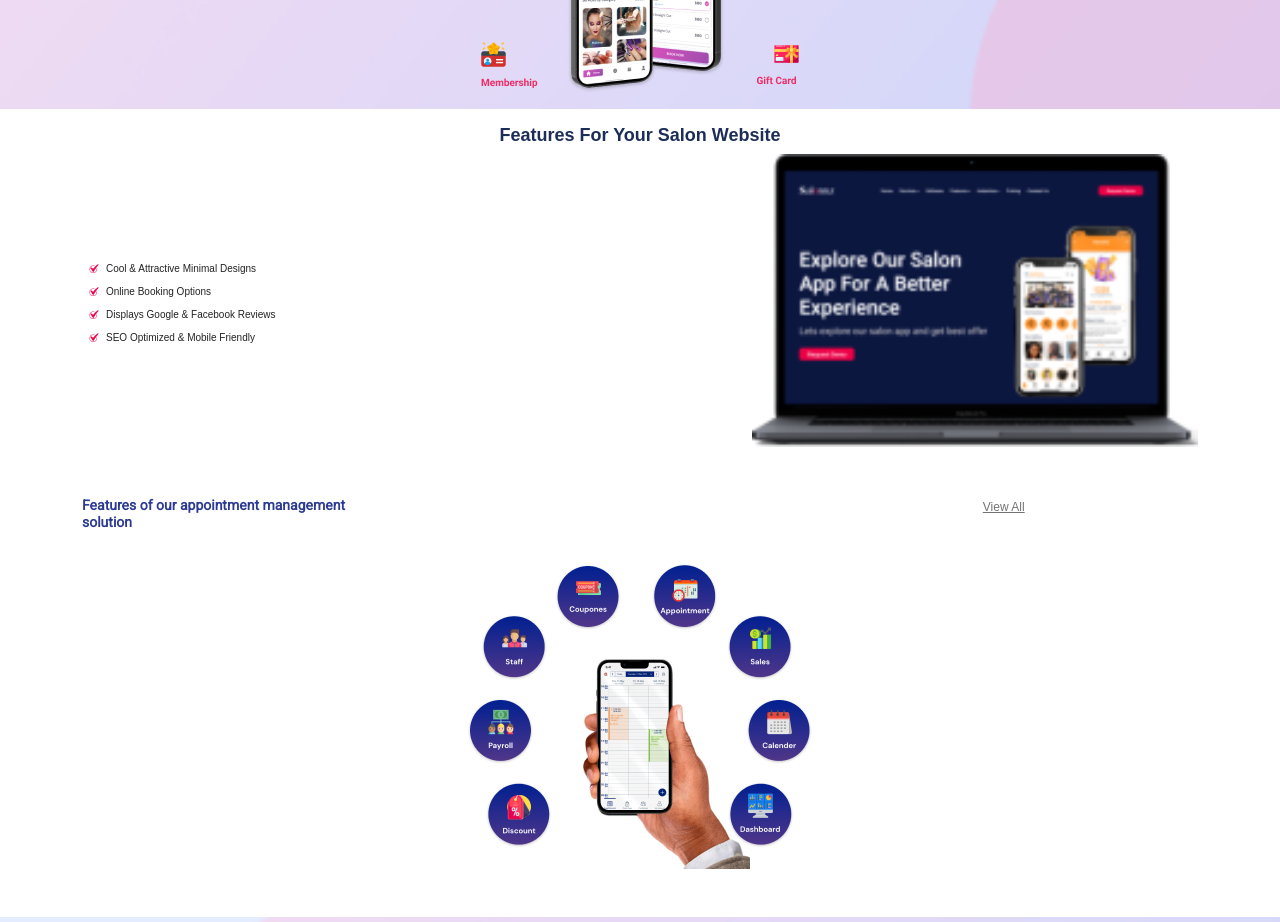
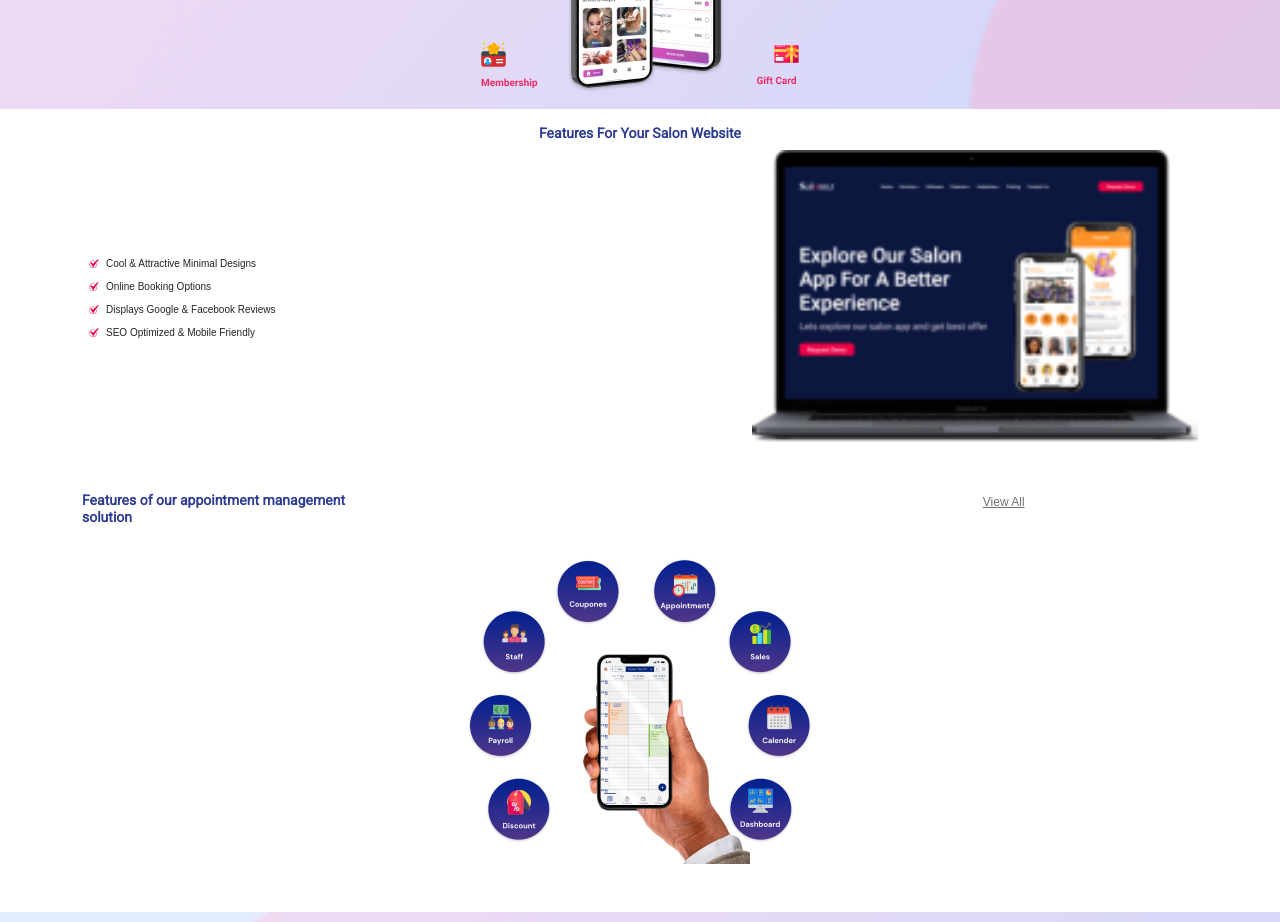
Before and after one commit to indrajeet-tellis/salon, a Nuxt app: page / in a window 1280 px wide. Shown: the part 1720-2642 px from the top of the page. Built offline with nearby package versions, Linux system fonts and the light colour scheme; a web font is replaced by a local one.

Commit message:
feature heading update

```diff
--- a/pages/index.vue
+++ b/pages/index.vue
@@ -527,7 +527,15 @@ export default {
     <div class="container">
       <div class="row">
         <div class="col">
-          <h2 class="head fw-bold text-center mt-3">
+          <h2
+            class="head text-center mt-3"
+            style="
+              font-size: 14px;
+              font-weight: 600;
+              font-family: 'Roboto', sans-serif;
+              color: #2c3b91;
+            "
+          >
             Features For Your Salon Website
           </h2>
           <div class="d-flex">
```
